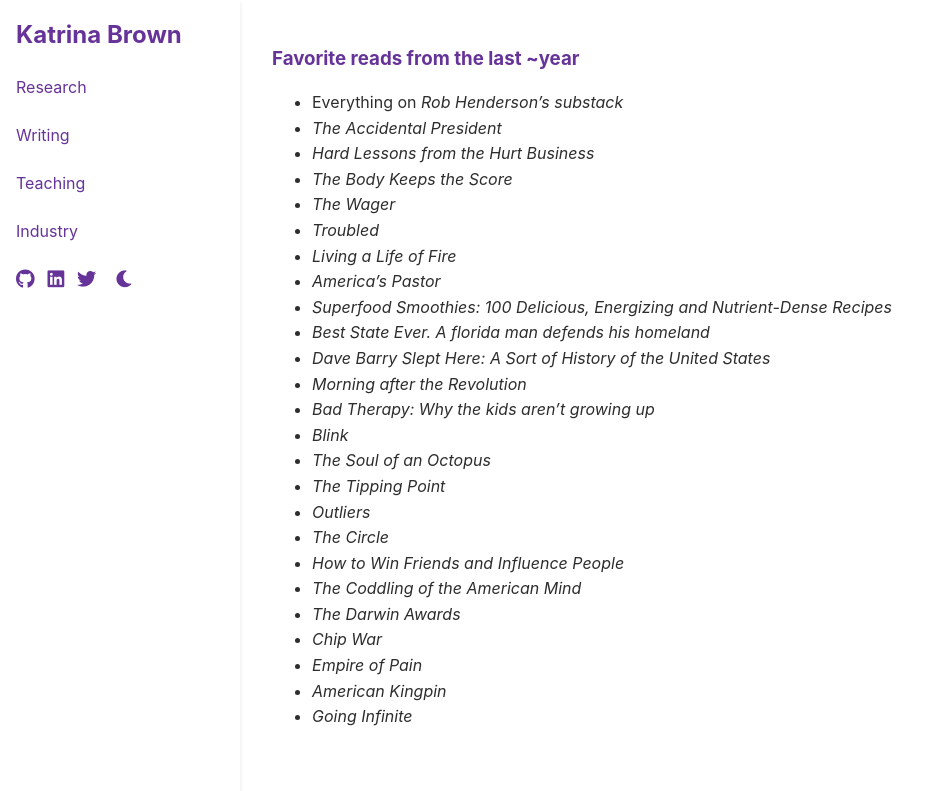
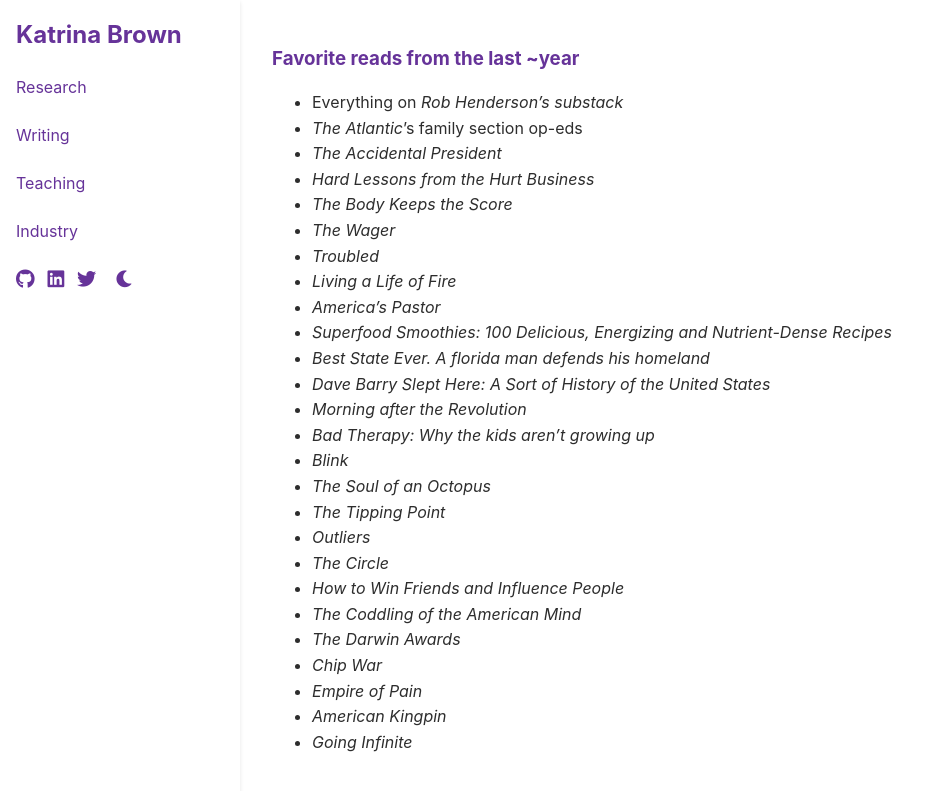
Before and after one commit to brownkat6/katrinarbrown, a Jekyll site: the page built from docs/reading.md, in a window 1280 px wide. Shown: the top 791 px of the page, without its empty margins (0-939 px from the left). Built offline with Jekyll 4.4.1, drawn with Linux system fonts in a browser that asks for light colours.

Commit message:
add book

```diff
--- a/docs/reading.md
+++ b/docs/reading.md
@@ -5,6 +5,7 @@
 
 ### Favorite reads from the last ~year
 - Everything on *Rob Henderson's substack*
+- *The Atlantic*'s family section op-eds
 - *The Accidental President*
 - *Hard Lessons from the Hurt Business*
 - *The Body Keeps the Score*
```
